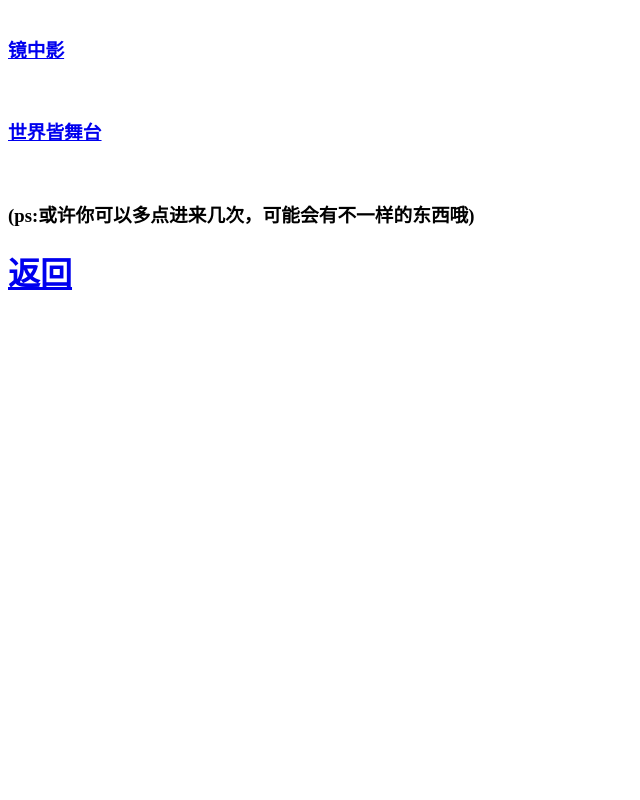
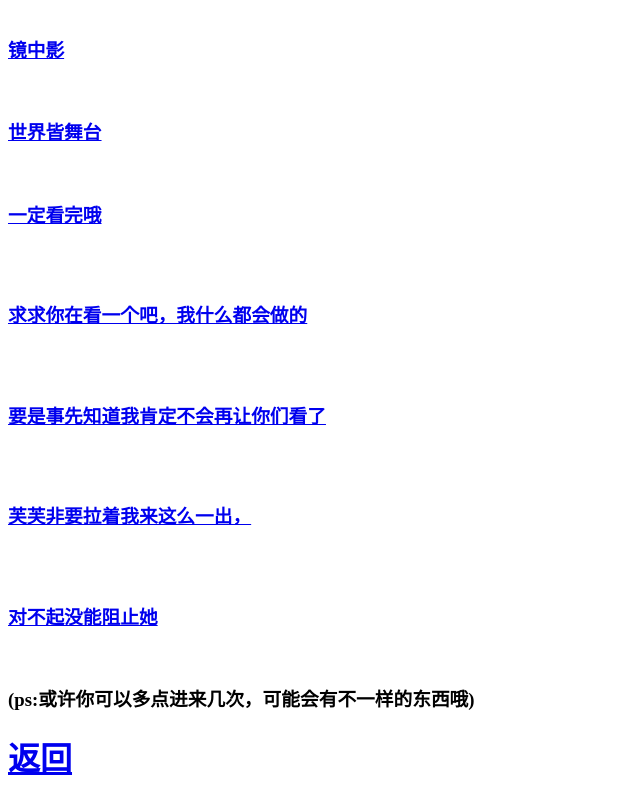
Before and after one commit to 2750382493/zfq1.github.io, a plain HTML site: page web/11.html in a window 1280 px wide. Shown: the part 2351-3151 px from the top of the page, without its empty margins (0-640 px from the left). Before the commit the page ends 2667 px from the top, so only its background shows below. Drawn offline with Linux system fonts and the light colour scheme.

Commit message:
Add files via upload

```diff
--- a/web/11.html
+++ b/web/11.html
@@ -44,6 +44,30 @@
         <h3>世界皆舞台</h3>
     </a>
     <br>
+    <a href="https://www.bilibili.com/video/BV1Hu4y157MN/?-Arouter=story&buvid=XYE15CDE8AF6DD2261B4F04646C5F68F2BD24&from_spmid=tm.recommend.0.0&is_story_h5=false&mid=fQCeSCdCgbar8gKsifpPog%3D%3D&p=1&plat_id=163&share_from=ugc&share_medium=android&share_plat=android&share_session_id=0788f548-6f40-401c-8865-aa2be39ac9a4&share_source=WEIXIN&share_tag=s_i&spmid=main.ugc-video-detail-vertical.0.0&timestamp=1702217179&unique_k=ZK4atg5&up_id=15405531">
+        <h3>一定看完哦</h3>
+    </a>
+    <br>
+    <br>
+    <a href="https://www.bilibili.com/video/BV15c411r7BF/?-Arouter=story&buvid=XYE15CDE8AF6DD2261B4F04646C5F68F2BD24&from_spmid=tm.recommend.0.0&is_story_h5=false&mid=fQCeSCdCgbar8gKsifpPog%3D%3D&p=1&plat_id=163&share_from=ugc&share_medium=android&share_plat=android&share_session_id=0fc388b1-31f1-442a-97ac-f792d0a09f12&share_source=WEIXIN&share_tag=s_i&spmid=main.ugc-video-detail-vertical.0.0&timestamp=1702215794&unique_k=ULZU0tL&up_id=1472374760">
+        <h3>求求你在看一个吧，我什么都会做的</h3>
+    </a>
+    <br>
+    <br>
+    <a href="https://www.bilibili.com/video/BV1Cj411E7hc/?-Arouter=story&buvid=XYE15CDE8AF6DD2261B4F04646C5F68F2BD24&from_spmid=tm.recommend.0.0&is_story_h5=false&mid=fQCeSCdCgbar8gKsifpPog%3D%3D&p=1&plat_id=163&share_from=ugc&share_medium=android&share_plat=android&share_session_id=8b4a171a-9b05-40bb-891c-07f77f35635f&share_source=WEIXIN&share_tag=s_i&spmid=main.ugc-video-detail-vertical.0.0&timestamp=1702216648&unique_k=VnNXhrw&up_id=58967158">
+        <h3>要是事先知道我肯定不会再让你们看了</h3>
+    </a>
+    <br>
+    <br>
+    <a href="https://www.bilibili.com/video/BV1Zv411F7Sq/?-Arouter=story&buvid=XYE15CDE8AF6DD2261B4F04646C5F68F2BD24&from_spmid=tm.recommend.0.0&is_story_h5=false&mid=fQCeSCdCgbar8gKsifpPog%3D%3D&p=1&plat_id=163&share_from=ugc&share_medium=android&share_plat=android&share_session_id=7470b9ae-9e71-4ffe-b27d-e37b3dd6fa79&share_source=WEIXIN&share_tag=s_i&spmid=main.ugc-video-detail-vertical.0.0&timestamp=1702216757&unique_k=IWaf4zc&up_id=270494247">
+        <h3>芙芙非要拉着我来这么一出，</h3>
+    </a>
+    <br>
+    <br>
+    <a href="https://www.bilibili.com/video/BV1Lw411p7dF/?-Arouter=story&buvid=XYE15CDE8AF6DD2261B4F04646C5F68F2BD24&from_spmid=tm.recommend.0.0&is_story_h5=false&mid=fQCeSCdCgbar8gKsifpPog%3D%3D&p=1&plat_id=163&share_from=ugc&share_medium=android&share_plat=android&share_session_id=0313be58-72c1-4971-a291-bdf66396a376&share_source=WEIXIN&share_tag=s_i&spmid=main.ugc-video-detail-vertical.0.0&timestamp=1702217459&unique_k=BTkxKuM&up_id=3714181">
+        <h3>对不起没能阻止她</h3>
+    </a>
+    <br>
     <h3>(ps:或许你可以多点进来几次，可能会有不一样的东西哦)</h3>
         <h1><a href="#" onclick="history.go(-1); return false;">返回</a></h1>
 </body>
```
